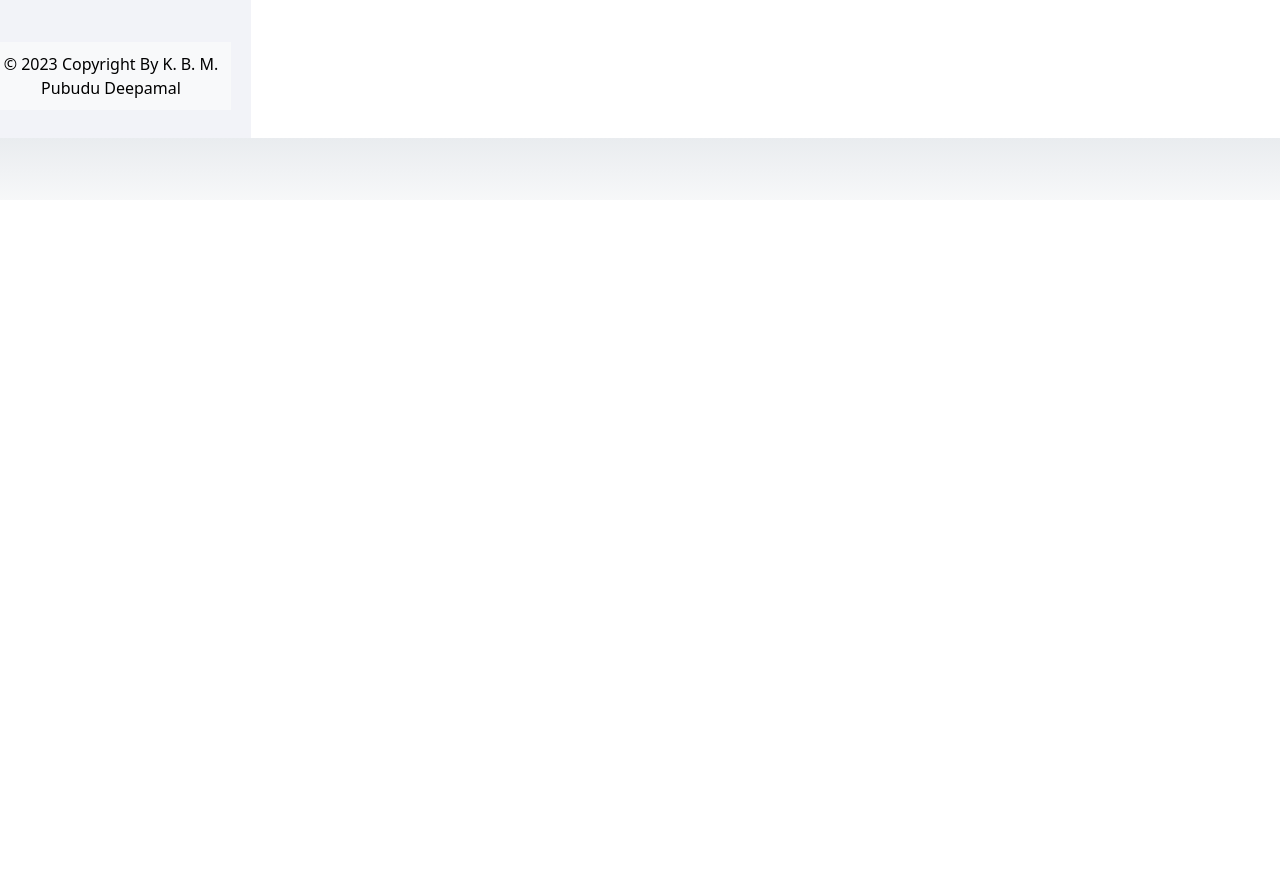
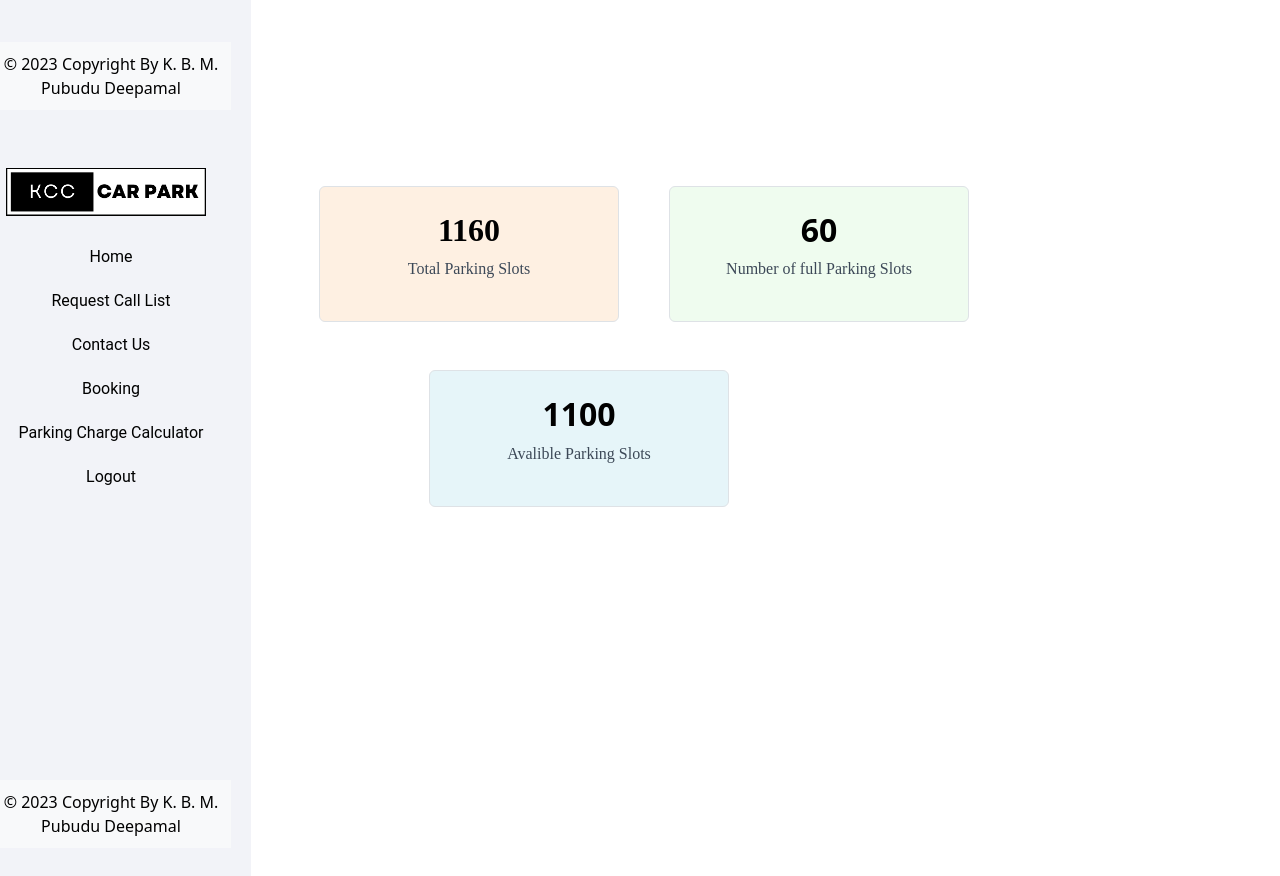
Before and after one commit to PubuduDeepamal/KCC, a React (Create React App) app: page /AdminDashBord in a window 1280 px wide. Shown: the part 600-1476 px from the top of the page. Before the commit the page ends 800 px from the top, so only its background shows below. Built offline with nearby package versions, Linux system fonts and the light colour scheme.

Commit message:
Update Dashboard.js

```diff
--- a/src/Components/Admin/Dashboard.js
+++ b/src/Components/Admin/Dashboard.js
@@ -1,10 +1,99 @@
-// Import necessary packages
-import React, { useState } from 'react';
-import Sidebar from './Sidebar';
-import MainContent from './MainContent';
+import React from 'react';
+import 'bootstrap/dist/css/bootstrap.min.css';
+import '../../Css/Sidebar.css';
+import { Container, Row, Col } from 'react-bootstrap';
 
 const Dashboard = () => {
+  const handleLogout = () => {
+    const confirmLogout = window.confirm("Are you sure you want to logout?");
+    if (confirmLogout) {
+      // Perform logout logic here
+      // For example, you can redirect the user to the logout page
+      window.location.href = '/adminlogin'; // Change this to your actual logout route
+    }
+  };
 
+  return (
+    <Container className="contact-container">
+      <Row>
+        <Col md={3} className="contact-info">
+          <div className="sidebar">
+            <img
+              src="../img/KCClogo.png"
+              alt="Kcc logo"
+              className="imgiliment"
+            />
+
+            <ul className="nav flex-column sidebar-nav">
+              <br />
+              <li className="nav-item">
+                <a className="nav-link" href="/AdminDashBord">
+                  Home
+                </a>
+              </li>
+              <li className="nav-item">
+                <a className="nav-link" href="#">
+                  Request Call List
+                </a>
+              </li>
+              <li className="nav-item">
+                <a className="nav-link" href="#">
+                  Contact Us
+                </a>
+              </li>
+              <li className="nav-item">
+                <a className="nav-link" href="#">
+                  Booking
+                </a>
+              </li>
+              <li className="nav-item">
+                <a className="nav-link" href="/Admincostcal">
+                Parking Charge Calculator
+                </a>
+              </li>
+              <li className="nav-item">
+                <a className="nav-link" href="#" onClick={handleLogout}>
+                  Logout
+                </a>
+              </li>
+            </ul>
+
+            <div className="sidebar-bottom-text">
+              © 2023 Copyright By K. B. M. Pubudu Deepamal
+            </div>
+          </div>
+        </Col>
+
+        <Col md={9} className="contact-form">
+          <div className="container px-4 py-5">
+            <Row className="row-cols-1 row-cols-lg-3">
+              <div className="feature-box p-4 border1 rounded1 mb-5" id="featured-30" >
+                <h3 className="fs-2 text-body-emphasis" id="titleicon">
+                  <b> 1160</b>
+                </h3>
+                <p id="titleicon"> Total Parking Slots</p>
+              </div>
+
+              <div className="feature-box p-4 border2 rounded1 mb-5" id="featured-31">
+                <h3 className="fs-2 text-body-emphasis" id="titleicon31">
+                  <b>60</b>
+                </h3>
+                <p id="titleicon">Number of full Parking Slots</p>
+              </div>
+
+              <div className="feature-box p-4 border3 rounded1 mb-5" id="featured-32">
+                <h3 className="fs-2 text-body-emphasis" id="titleicon31">
+                  <b>1100 </b>
+                </h3>
+                <p id="titleicon">Avalible  Parking Slots</p>
+              </div>
+
+            </Row>
+          </div>
+        </Col>
+      </Row>
+    </Container>
+  );
 };
 
 export default Dashboard;
```
